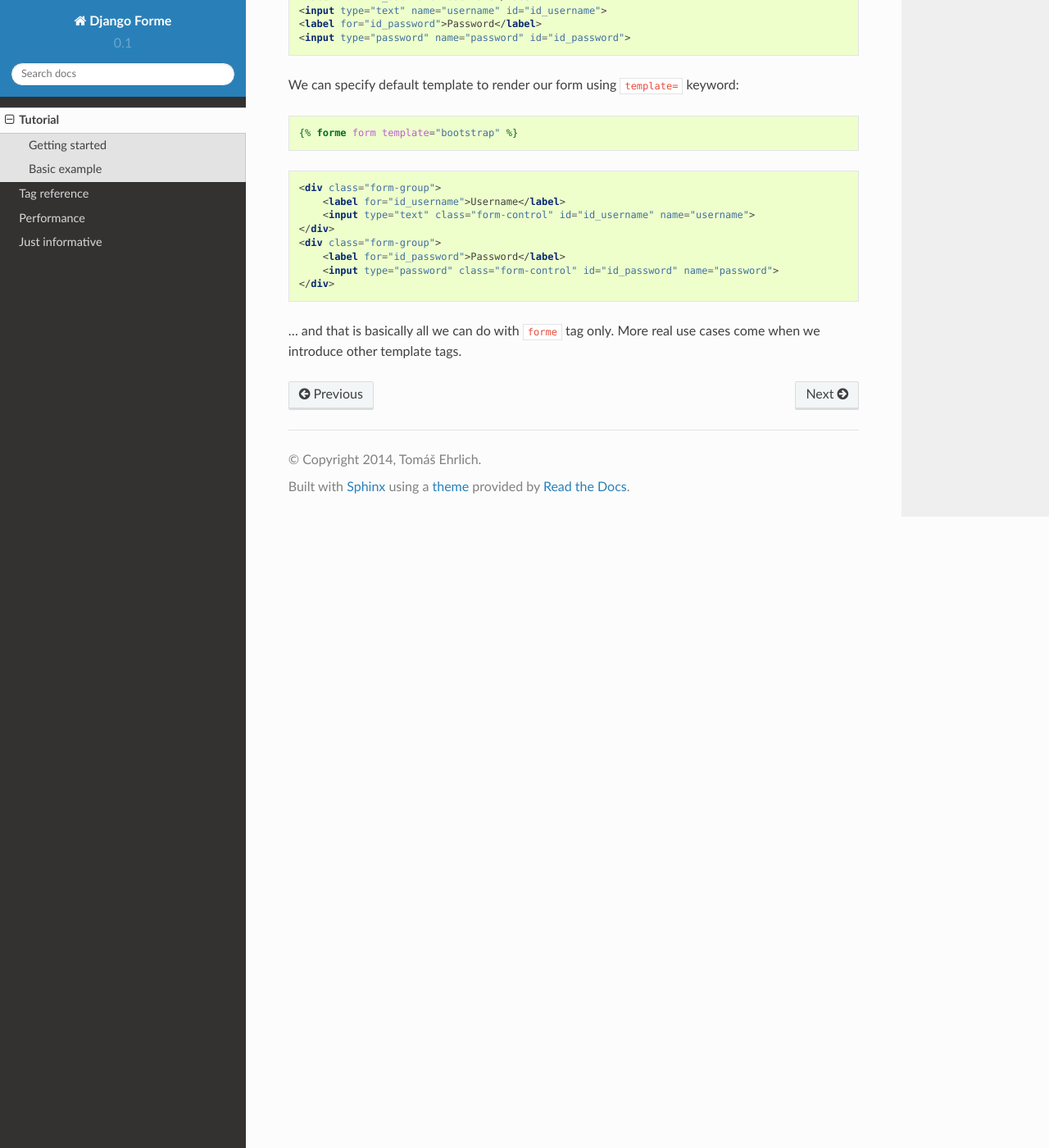
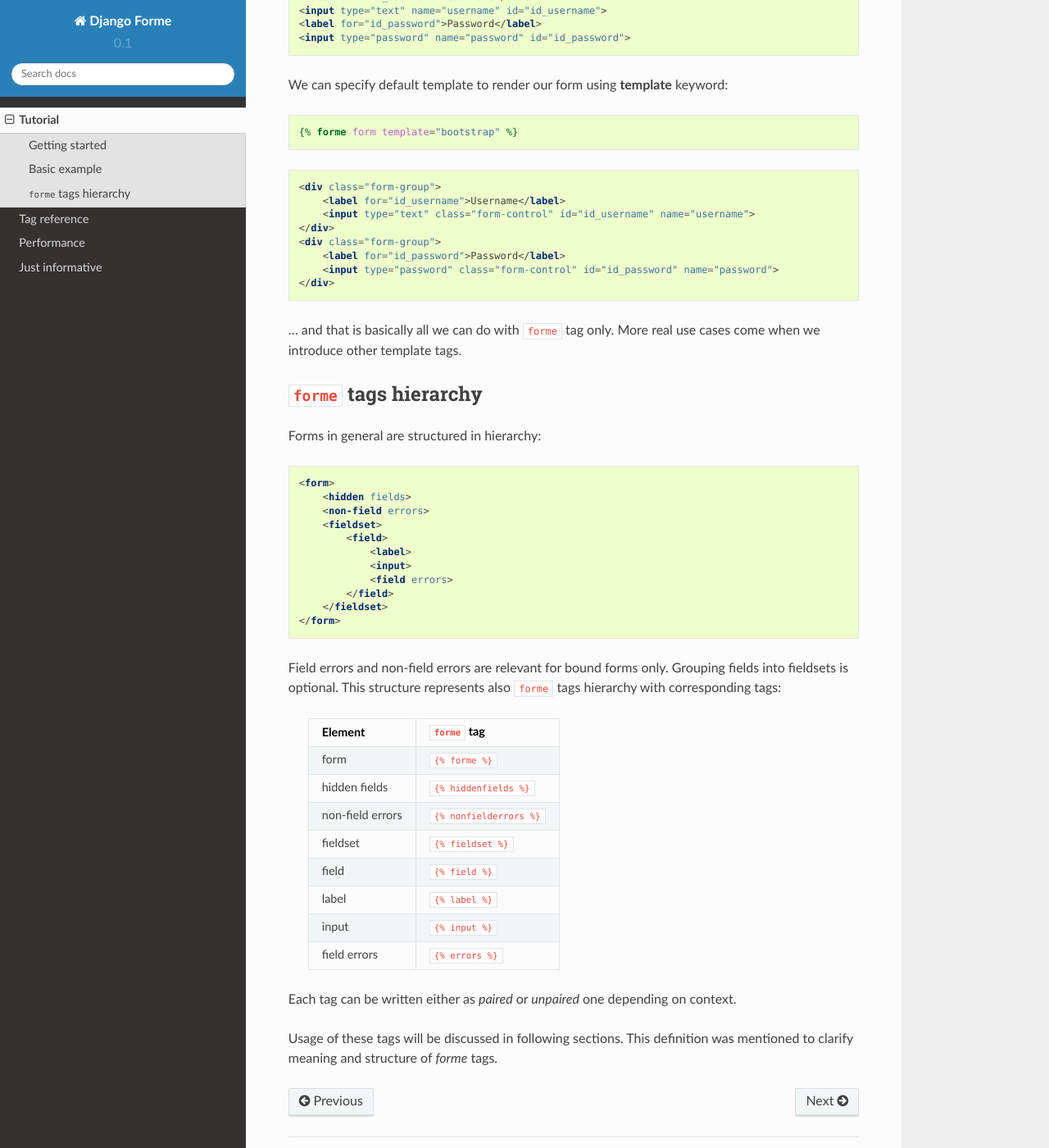
Before and after one commit to blubecks/django-forme, a Sphinx documentation site: the page built from docs/tutorial.rst, in a window 1280 px wide and 1400 px high, scrolled down 1130 px. Shown: the whole window at 82% size. Built offline with Sphinx 7.4.7 and the Read the Docs theme 2.0.0, drawn with Linux system fonts in a browser that asks for light colours.

Commit message:
Add tags hierarchy definition.

```diff
--- a/docs/tutorial.rst
+++ b/docs/tutorial.rst
@@ -58,7 +58,7 @@ Result would be:
     <label for="id_password">Password</label>
     <input type="password" name="password" id="id_password">
 
-We can specify default template to render our form using ``template=`` keyword:
+We can specify default template to render our form using **template** keyword:
 
 .. code-block:: html+django
 
@@ -77,3 +77,44 @@ We can specify default template to render our form using ``template=`` keyword:
 
 … and that is basically all we can do with ``forme`` tag only. More real use
 cases come when we introduce other template tags.
+
+``forme`` tags hierarchy
+------------------------
+
+Forms in general are structured in hierarchy:
+
+.. code-block:: html
+
+    <form>
+        <hidden fields>
+        <non-field errors>
+        <fieldset>
+            <field>
+                <label>
+                <input>
+                <field errors>
+            </field>
+        </fieldset>
+    </form>
+
+Field errors and non-field errors are relevant for bound forms only. Grouping
+fields into fieldsets is optional. This structure represents also ``forme`` tags
+hierarchy with corresponding tags:
+
+    ================        ====================
+    Element                 ``forme`` tag
+    ================        ====================
+    form                    ``{% forme %}``
+    hidden fields           ``{% hiddenfields %}``
+    non-field errors        ``{% nonfielderrors %}``
+    fieldset                ``{% fieldset %}``
+    field                   ``{% field %}``
+    label                   ``{% label %}``
+    input                   ``{% input %}``
+    field errors            ``{% errors %}``
+    ================        ====================
+
+Each tag can be written either as `paired` or `unpaired` one depending on context.
+
+Usage of these tags will be discussed in following sections. This definition
+was mentioned to clarify meaning and structure of `forme` tags.
```
